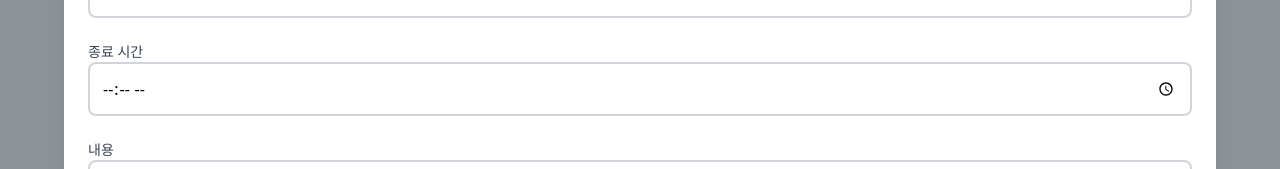
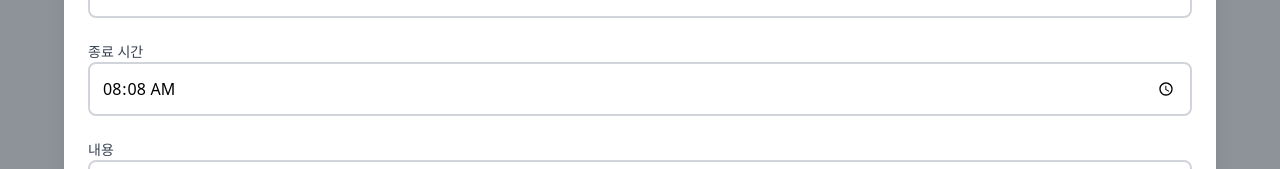
Before and after one commit to ckdduf138/reportory, a React (Create React App) app: page / in a window 1280 px wide. Both pictures are taken after a click on the button 1216 px from the left and 736 px from the top of the page. Shown: the part 259-428 px from the top of the page. Built offline with nearby package versions, Linux system fonts and the light colour scheme; the HTML template or start-up script is replaced by a standard one.

Commit message:
fix: 0~9분일때 버그 수정

```diff
--- a/src/components/ReportForm.tsx
+++ b/src/components/ReportForm.tsx
@@ -27,7 +27,8 @@ const ReportForm: React.FC<ReportFormProps> = ({ reports, isOpen, onSubmit, onCl
     setStartTime(reports.length > 0 ? reports[reports.length - 1].endTime : '00:00');
 
     const currentTime = new Date();
-    setEndTime(`${currentTime.getHours()}:${currentTime.getMinutes()}`);
+    const formattedTime = `${String(currentTime.getHours()).padStart(2, '0')}:${String(currentTime.getMinutes()).padStart(2, '0')}`;
+    setEndTime(formattedTime);
   }, [reports]);
 
   const handleSubmit = () => {
```
